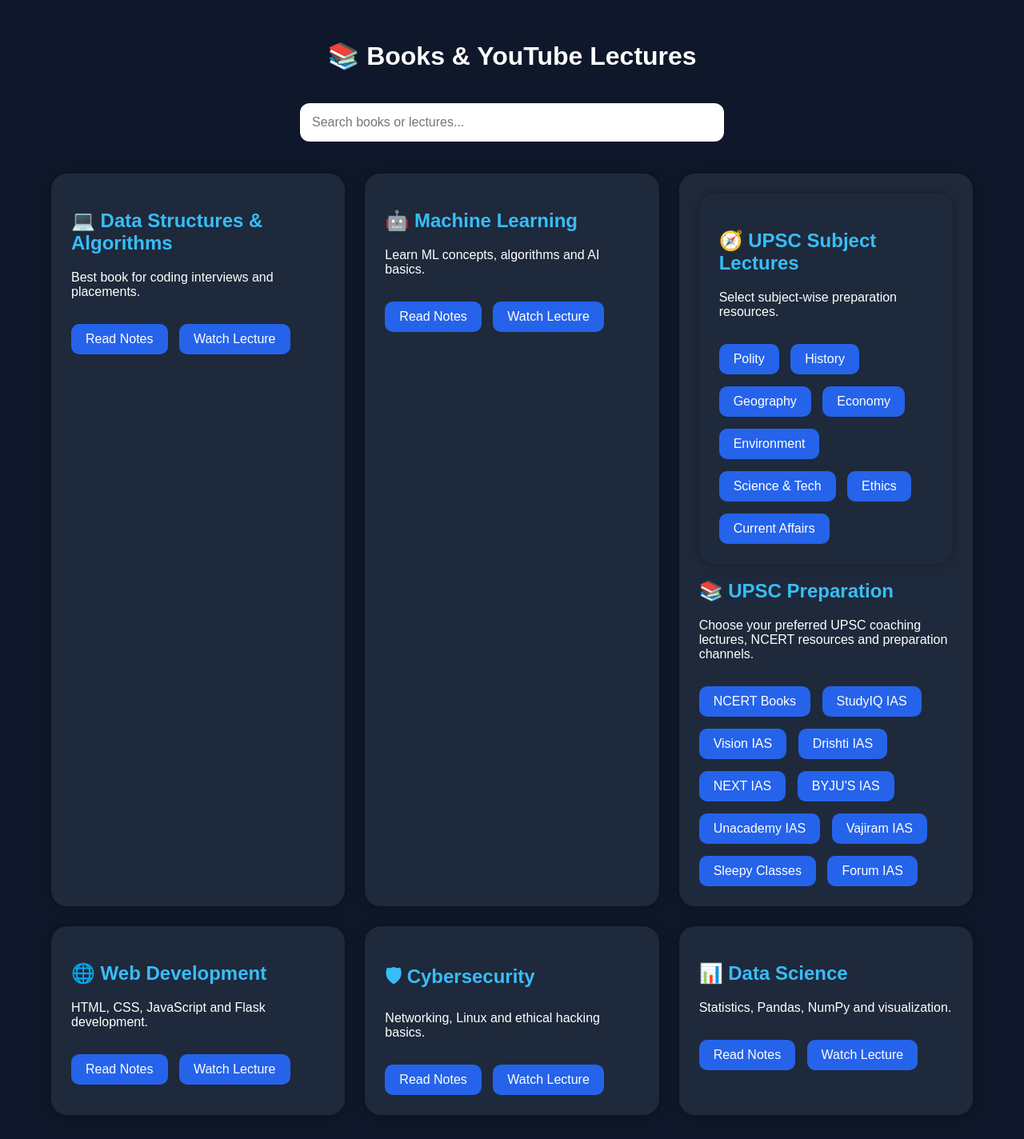
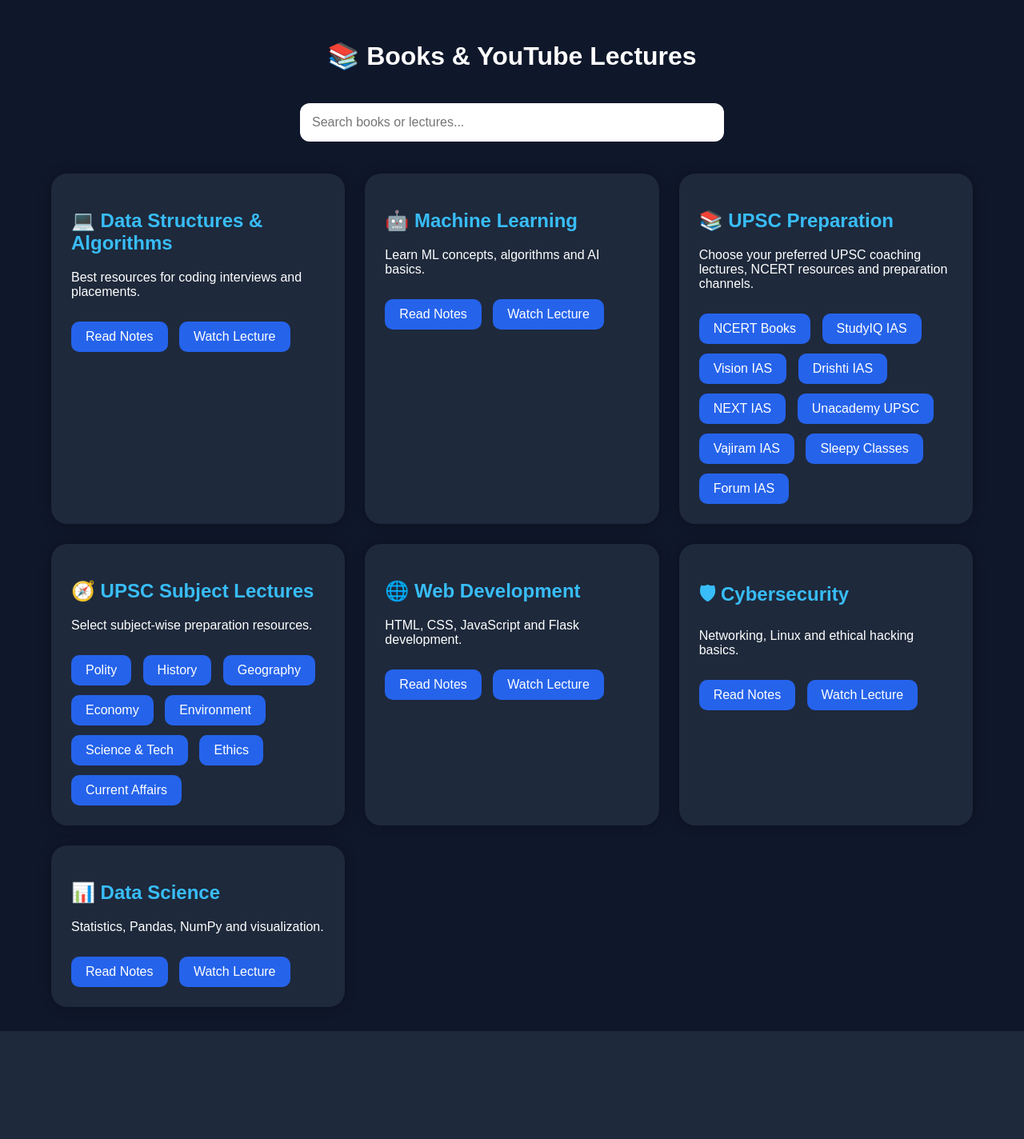
Before and after one commit to manjoraai-hub/ManjoraAI, a Flask app: page /books in a window 1280 px wide. Shown: the part 58-1482 px from the top of the page at 80% size. After the commit the page ends 1347 px from the top, so only its background shows below. Run offline with Flask 3, Linux system fonts and the light colour scheme.

Commit message:
updated books and upsc lecture section

```diff
--- a/templates/books.html
+++ b/templates/books.html
@@ -36,7 +36,7 @@
 
         .container{
             width:90%;
-            max-width:1200px;
+            max-width:1300px;
             margin:auto;
             padding:30px;
         }
@@ -62,7 +62,7 @@
 
         .book-grid{
             display:grid;
-            grid-template-columns:repeat(auto-fit,minmax(280px,1fr));
+            grid-template-columns:repeat(auto-fit,minmax(300px,1fr));
             gap:25px;
         }
 
@@ -84,7 +84,7 @@
 
         .btn{
             display:inline-block;
-            margin-top:15px;
+            margin-top:12px;
             margin-right:10px;
             padding:10px 18px;
             background:#2563eb;
@@ -137,7 +137,7 @@
 
             <h2>💻 Data Structures & Algorithms</h2>
 
-            <p>Best book for coding interviews and placements.</p>
+            <p>Best resources for coding interviews and placements.</p>
 
             <a href="https://www.geeksforgeeks.org/data-structures/"
             target="_blank"
@@ -182,6 +182,88 @@
         </div>
 
         <div class="book-card book-item">
+
+            <h2>📚 UPSC Preparation</h2>
+
+            <p>
+                Choose your preferred UPSC coaching lectures,
+                NCERT resources and preparation channels.
+            </p>
+
+            <a href="https://ncert.nic.in/textbook.php"
+            target="_blank"
+            class="btn">
+
+                NCERT Books
+
+            </a>
+
+            <a href="https://www.youtube.com/results?search_query=StudyIQ+IAS"
+            target="_blank"
+            class="btn">
+
+                StudyIQ IAS
+
+            </a>
+
+            <a href="https://www.youtube.com/results?search_query=Vision+IAS"
+            target="_blank"
+            class="btn">
+
+                Vision IAS
+
+            </a>
+
+            <a href="https://www.youtube.com/results?search_query=Drishti+IAS"
+            target="_blank"
+            class="btn">
+
+                Drishti IAS
+
+            </a>
+
+            <a href="https://www.youtube.com/results?search_query=NEXT+IAS"
+            target="_blank"
+            class="btn">
+
+                NEXT IAS
+
+            </a>
+
+            <a href="https://www.youtube.com/results?search_query=Unacademy+UPSC"
+            target="_blank"
+            class="btn">
+
+                Unacademy UPSC
+
+            </a>
+
+            <a href="https://www.youtube.com/results?search_query=Vajiram+IAS"
+            target="_blank"
+            class="btn">
+
+                Vajiram IAS
+
+            </a>
+
+            <a href="https://www.youtube.com/results?search_query=Sleepy+Classes+UPSC"
+            target="_blank"
+            class="btn">
+
+                Sleepy Classes
+
+            </a>
+
+            <a href="https://www.youtube.com/results?search_query=Forum+IAS"
+            target="_blank"
+            class="btn">
+
+                Forum IAS
+
+            </a>
+
+        </div>
+
         <div class="book-card book-item">
 
             <h2>🧭 UPSC Subject Lectures</h2>
@@ -228,7 +310,7 @@
 
             </a>
 
-    <a href="https://www.youtube.com/results?search_query=upsc+science+and+technology+lectures"
+            <a href="https://www.youtube.com/results?search_query=upsc+science+technology+lectures"
             target="_blank"
             class="btn">
 
@@ -249,96 +331,6 @@
             class="btn">
 
                 Current Affairs
-
-    </a>
-
-</div>
-
-
-    <h2>📚 UPSC Preparation</h2>
-
-    <p>
-        Choose your preferred UPSC coaching lectures,
-        NCERT resources and preparation channels.
-    </p>
-
-    <a href="https://ncert.nic.in/textbook.php"
-    target="_blank"
-    class="btn">
-
-        NCERT Books
-
-    </a>
-
-    <a href="https://www.youtube.com/@StudyIQIAS"
-    target="_blank"
-    class="btn">
-
-        StudyIQ IAS
-
-    </a>
-
-    <a href="https://www.youtube.com/@VisionIASdelhi"
-    target="_blank"
-    class="btn">
-
-        Vision IAS
-
-    </a>
-
-    <a href="https://www.youtube.com/@DrishtiIASvideos"
-    target="_blank"
-    class="btn">
-
-        Drishti IAS
-
-    </a>
-
-    <a href="https://www.youtube.com/@NEXTIAS"
-    target="_blank"
-    class="btn">
-
-        NEXT IAS
-
-    </a>
-
-    <a href="https://www.youtube.com/@byjusias"
-    target="_blank"
-    class="btn">
-
-        BYJU'S IAS
-
-    </a>
-
-    <a href="https://www.youtube.com/@unacademyias"
-    target="_blank"
-    class="btn">
-
-        Unacademy IAS
-
-    </a>
-
-    <a href="https://www.youtube.com/@vajiramandravi"
-    target="_blank"
-    class="btn">
-
-        Vajiram IAS
-
-    </a>
-
-    <a href="https://www.youtube.com/@SleepyClasses"
-    target="_blank"
-    class="btn">
-
-        Sleepy Classes
-
-    </a>
-
-    <a href="https://www.youtube.com/@ForumIASblog"
-    target="_blank"
-    class="btn">
-
-        Forum IAS
 
             </a>
 
```
Lines whose indentation alone changed are shown as unchanged.
